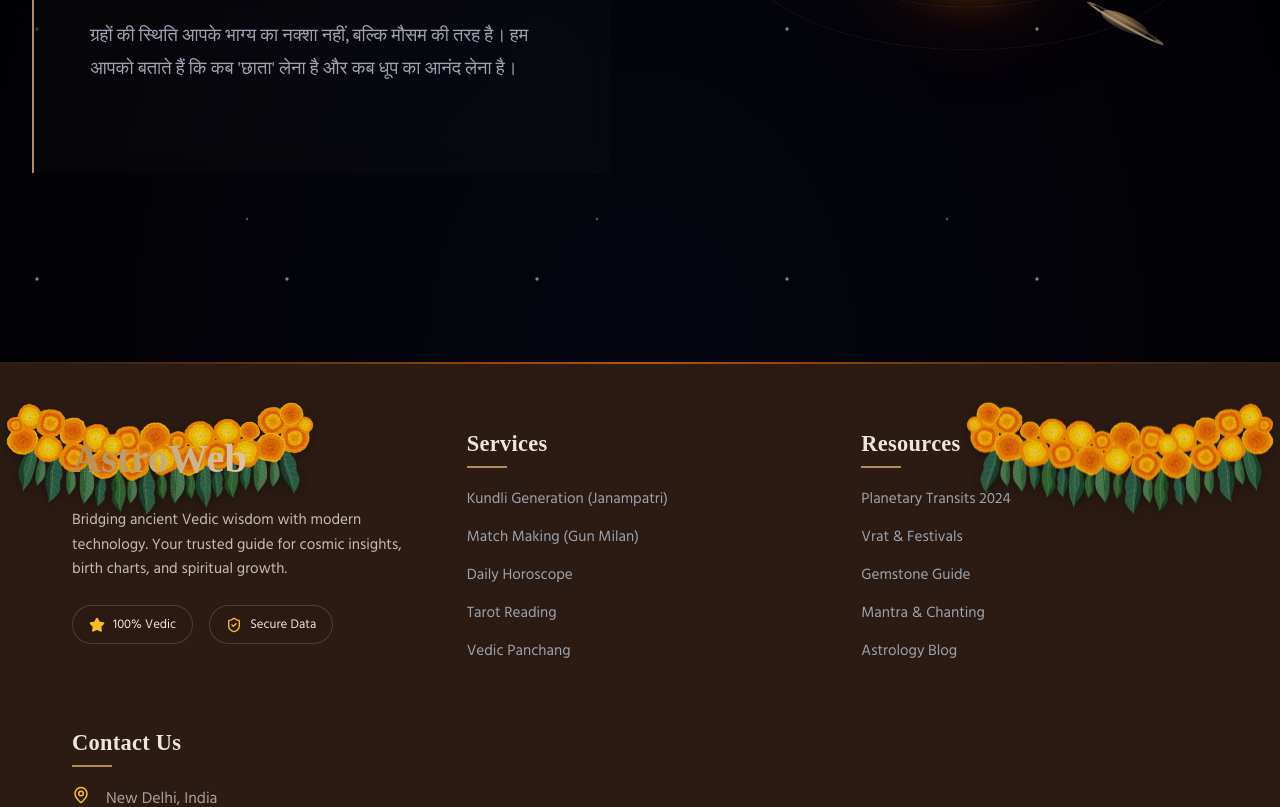
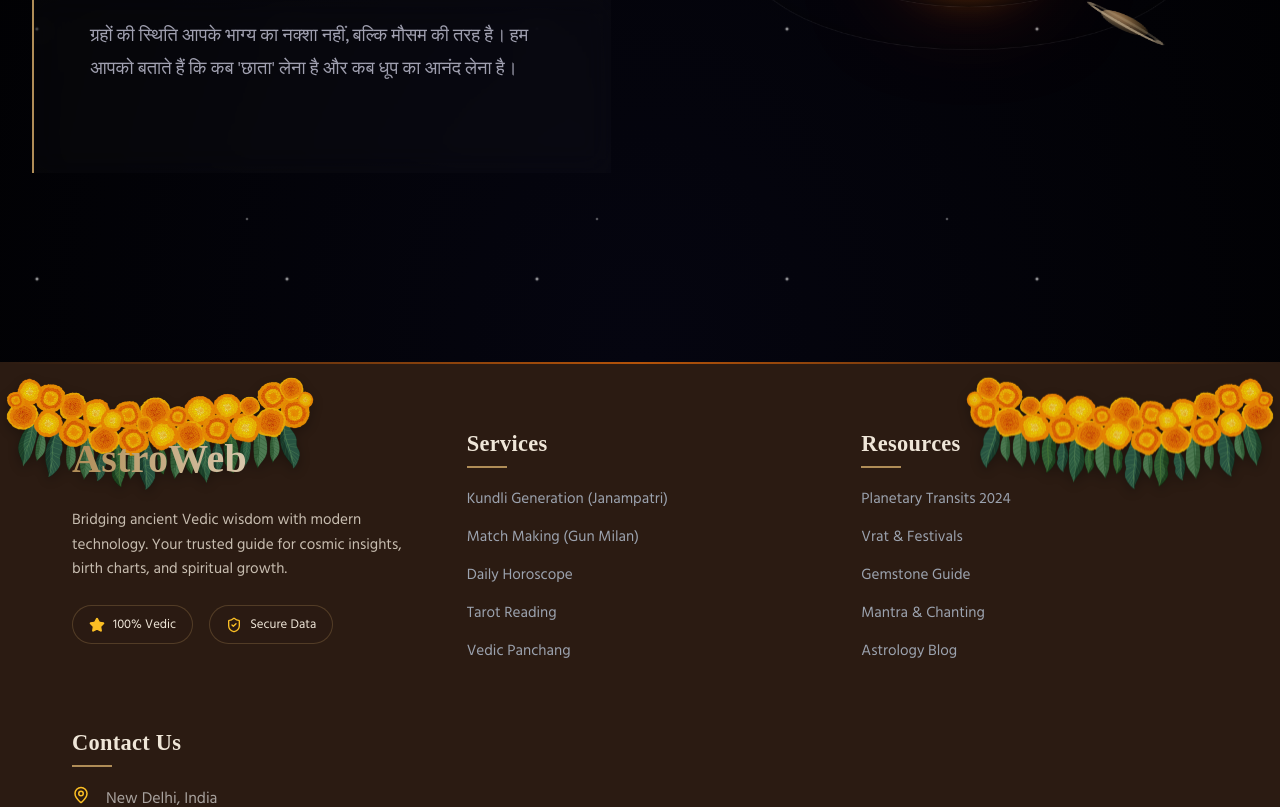
Before and after one commit to Mishra1208/astroweb, a Next.js app: page / in a window 1280 px wide. Shown: the part 4238-5045 px from the top of the page. Built offline with nearby package versions, Linux system fonts and the light colour scheme; no server answers; a web font is replaced by a local one.

Commit message:
fix(ui): shift footer garlands upwards (-25px) to drape over top edge

```diff
--- a/src/components/Footer.module.css
+++ b/src/components/Footer.module.css
@@ -34,7 +34,8 @@
 /* Footer Decor */
 .footerGarland {
     position: absolute;
-    top: 0;
+    top: -25px;
+    /* Pull upwards to drape over keyline */
     width: 25vw;
     /* Reduced from 35vw to avoid overlap */
     max-width: 380px;
```
